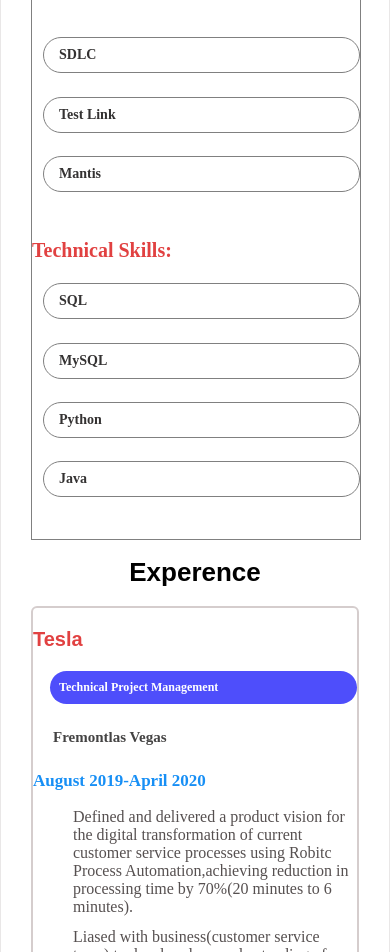
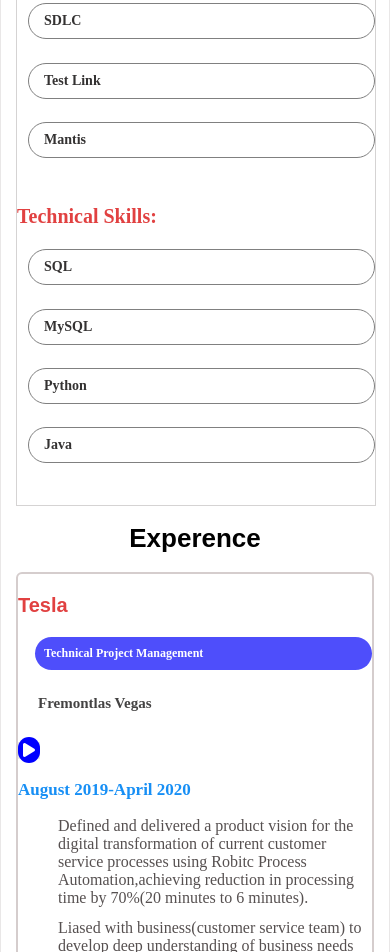
Before and after one commit to sakshii95/17Auguest, a plain HTML site: page resume1/index.html in a window 390 px wide. Shown: the part 1048-2000 px from the top of the page. Drawn offline with Linux system fonts and the light colour scheme.

Commit message:
more changes

```diff
--- a/resume1/index.html
+++ b/resume1/index.html
@@ -5,6 +5,8 @@
     <meta name="viewport" content="width=device-width, initial-scale=1.0">
     <title>Document</title>
     <link rel="stylesheet" href="style.css">
+    <link rel="stylesheet" href="https://cdnjs.cloudflare.com/ajax/libs/font-awesome/6.0.0-beta3/css/all.min.css">
+
 </head>
 <body>
     <div class="home-page">
@@ -88,6 +90,7 @@
                     <h5>Fremontlas Vegas</h5>
                 </div>
                 <div class="year-div">
+                    <i class="fas fa-play"></i>
 <h3>August 2019-April 2020</h3>
                 </div>
             </div>
@@ -106,6 +109,7 @@
                     <h5>Pune India</h5>
                 </div>
                 <div class="year-div">
+                    <i class="fas fa-play"></i>
 <h3>December 2013-February 2017</h3>
                 </div>
             </div>
--- a/resume1/style.css
+++ b/resume1/style.css
@@ -11,9 +11,8 @@
         display: table;
         border: 1px solid rgb(233, 231, 231);
 }
-.main-div{
-
-    margin:  30px;
+.main-div {
+    margin: 15px;
 }
 /* navbar-div */
 .navbar {
@@ -95,10 +94,11 @@
     border: 1px solid gray;
     /* height: 300px; */
 }
+
 .right-div {
     margin-top: 21px;
     width: 50%;
-    border: 1px solid gray;
+    border: 1px solid #d5d3d3;
     /* height: 300px; */
 }
 .first-div {
@@ -221,8 +221,21 @@
     color: #e14141;
     margin-left: 30px;
 }
+.year-div {
+    align-items: center;
+    display: flex;
+}
+i.fas.fa-play {
+    padding: 5px;
+    background: blue;
+    color: white;
+    border-radius: 16px;
+}
 
 @media (max-width:600px) {
+    .year-div {
+        display: initial
+    }
     .prediction-div p {
         margin-left: 0px;
     }
@@ -251,8 +264,6 @@
         display: initial;
     }
 
-
-
     .training-div {
         width: 100%;
         display: initial;
--- a/resume7/style.css
+++ b/resume7/style.css
@@ -317,7 +317,10 @@
     border: none;
     margin-bottom: -12px;
 }
-
+i.fas.fa-play {
+    padding: 4px 5px;
+    border: 1px solid black;
+}
 
     @media (max-width:600px) {
         .container-left {
```
Also changed, not shown: resume16/style.css (+5 -2 lines), resume7/index.html (+37 -13 lines).
